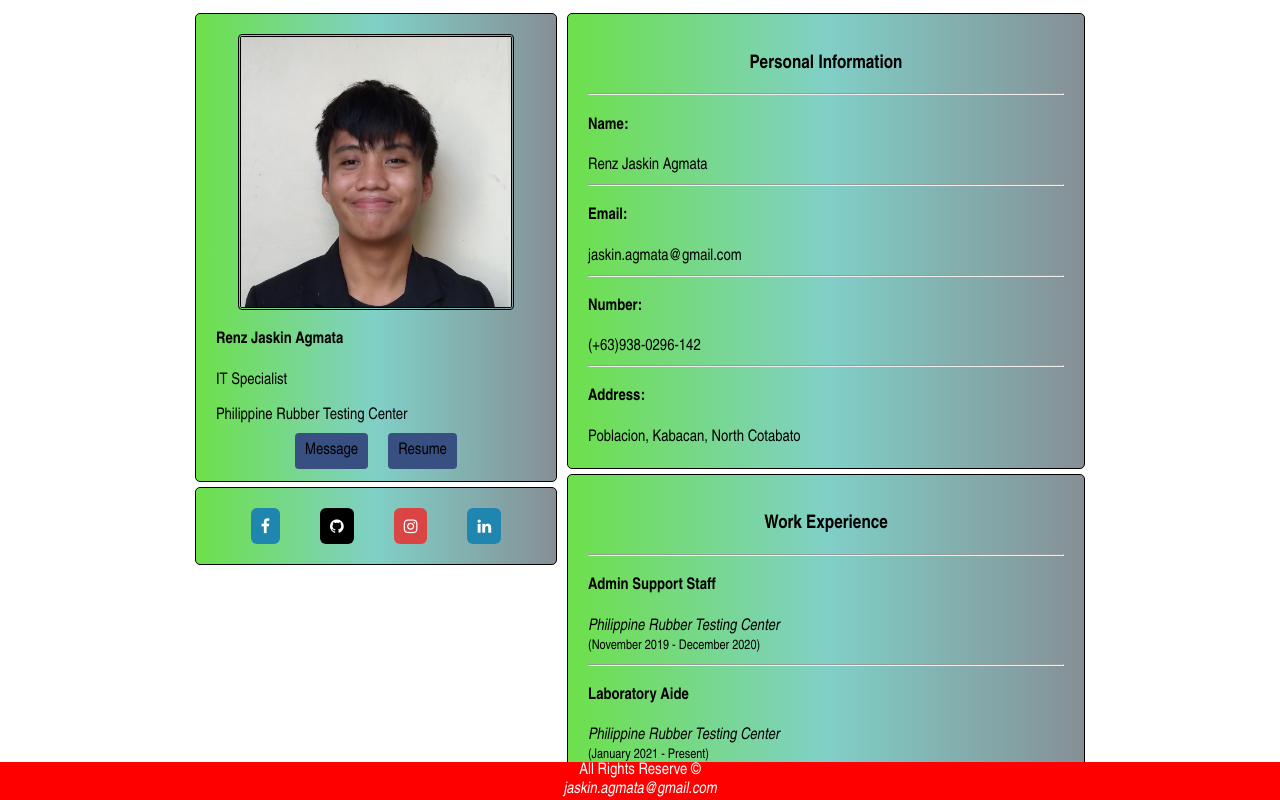
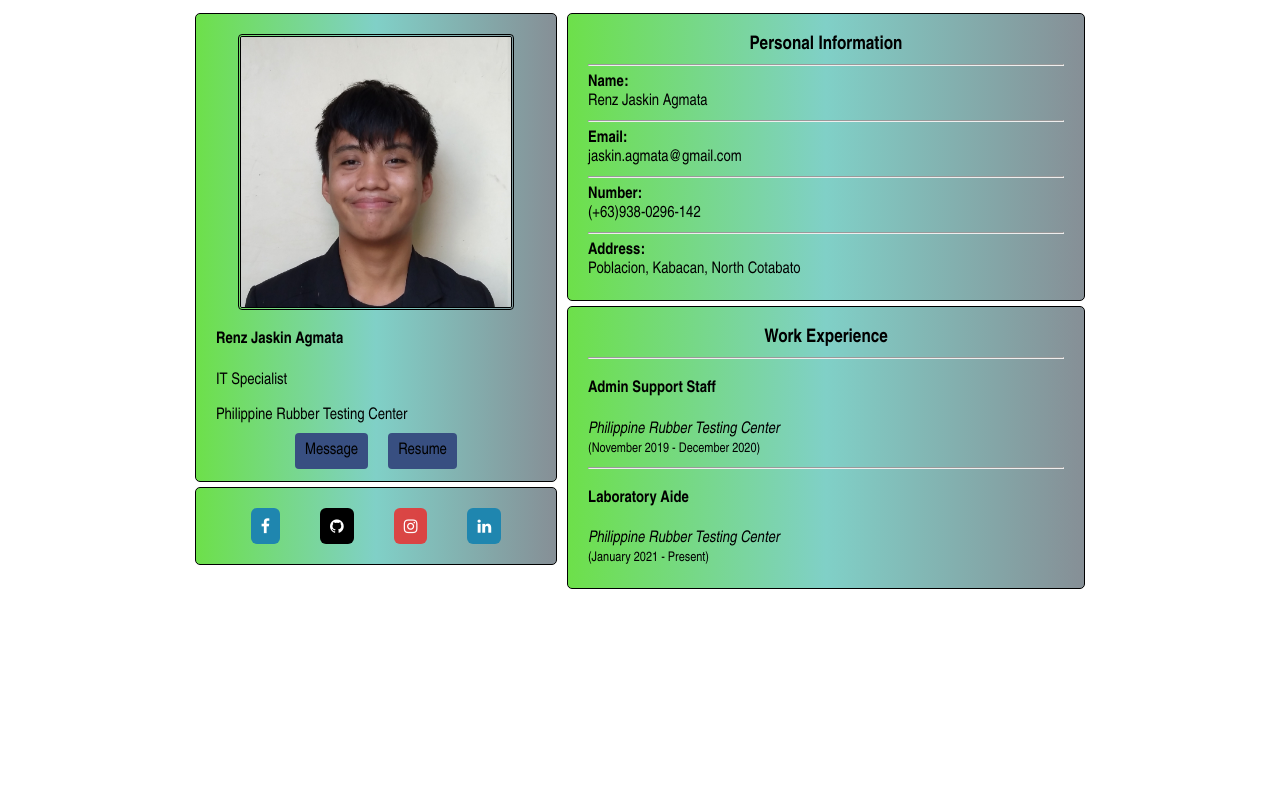
Before and after one commit to jaskin21/heroku-portfolio, a React (Create React App) app: page / in a window 1280 px wide. Built offline with nearby package versions, Linux system fonts and the light colour scheme.

Commit message:
line spacing

```diff
--- a/src/components/home.js
+++ b/src/components/home.js
@@ -42,9 +42,8 @@ export default class Home extends Component {
                     </div>
 
 
-
                 </div>
-                <Footer />
+                {/* <Footer /> */}
             </div>
         )
     }
--- a/src/components/style/home.css
+++ b/src/components/style/home.css
@@ -28,6 +28,7 @@
    /*  animation: gradient 20s ease infinite;  */
 }
 
+
 /* @keyframes gradient {
     0% {
         background-position: 0% 50%;
@@ -49,6 +50,7 @@
     width: 900px;
     padding: 0;
 
+
 }
 
 .container-1 {
@@ -59,4 +61,6 @@
     flex: 3;
     /* order: 1; */
 }
+
+
 }
--- a/src/components/sub-component/footer.js
+++ b/src/components/sub-component/footer.js
@@ -6,11 +6,13 @@ import "./style/footer.css";
 export default class Footer extends Component {
     render() {
         return (
-            <footer class="footer">
-                All Rights Reserve &copy;
-                <br />
-                <i>jaskin.agmata@gmail.com</i>
-            </footer>
+            <div>
+                <footer class="footer">
+                    <div className="footer-tag">
+                        Renz Jaskin Agmta Portfolio &copy; {new Date().getFullYear()}
+                    </div>
+                </footer>
+            </div >
         )
     }
 }
--- a/src/components/sub-component/personal-info.js
+++ b/src/components/sub-component/personal-info.js
@@ -10,46 +10,46 @@ export default class CardMultimedia extends Component {
             <div className="card-3 card">
                 <h3 className="card-3-title">Personal Information</h3>
                 <hr />
-                <div>
-                    <div>
-                        <h4>
+                <div className="re">
+                    <div className="re">
+                        <h4 className="re">
                             Name:
                         </h4>
                     </div>
-                    <div>
+                    <div className="re">
                         Renz Jaskin Agmata
                     </div>
                 </div>
                 <hr />
-                <div>
-                    <div>
-                        <h4>
+                <div className="re">
+                    <div className="re">
+                        <h4 className="re">
                             Email:
                         </h4>
                     </div>
-                    <div>
+                    <div className="re">
                         jaskin.agmata@gmail.com
-                    </div>
+                    </div >
                 </div>
                 <hr />
-                <div>
-                    <div>
-                        <h4>
+                <div className="re">
+                    <div className="re">
+                        <h4 className="re">
                             Number:
                         </h4>
                     </div>
-                    <div>
+                    <div className="re">
                         (+63)938-0296-142
                     </div>
                 </div>
                 <hr />
-                <div>
-                    <div>
-                        <h4>
+                <div className="re">
+                    <div className="re">
+                        <h4 className="re">
                             Address:
                         </h4>
                     </div>
-                    <div>
+                    <div className="re">
                         Poblacion, Kabacan, North Cotabato
                     </div>
                 </div>
--- a/src/components/sub-component/style/footer.css
+++ b/src/components/sub-component/style/footer.css
@@ -1,10 +1,15 @@
+/* .footer {
+  display: flex;
+  margin-left: auto;
+  margin-right: auto;
+  background-color: rgb(55, 112, 158);
+    padding: 10px;
+    margin-bottom: 20px;
+    border-radius: 4px;
+}
 
-.footer {
-     position: fixed;
-  left: 0;
-  bottom: 0;
-  width: 100%;
-  background-color: red;
-  color: white;
-  text-align: center;
-}
+.footer-tag {
+    margin-left: auto;
+    margin-right: auto;
+
+} */
--- a/src/components/sub-component/style/multimedia.css
+++ b/src/components/sub-component/style/multimedia.css
@@ -32,7 +32,7 @@ a {
 .fa-instagram {
     background-color: rgba(238, 41, 41, 0.815);
 }
-
+/*
 .fa:hover{
     opacity: 0.5;
-}
+} */
--- a/src/components/sub-component/style/personal.css
+++ b/src/components/sub-component/style/personal.css
@@ -1,3 +1,11 @@
 h3 {
     text-align: center;
+    margin: 0;
+    margin: 0;
+
 }
+
+.re {
+    margin: 0;
+    margin: 0;
+}
--- a/src/components/sub-component/style/profile.css
+++ b/src/components/sub-component/style/profile.css
@@ -26,7 +26,3 @@ img {
     margin-right: 10px;
     cursor: pointer;
 }
-
-.button-message:hover, .button-resume:hover{
-    opacity: 60%;
-}
```
